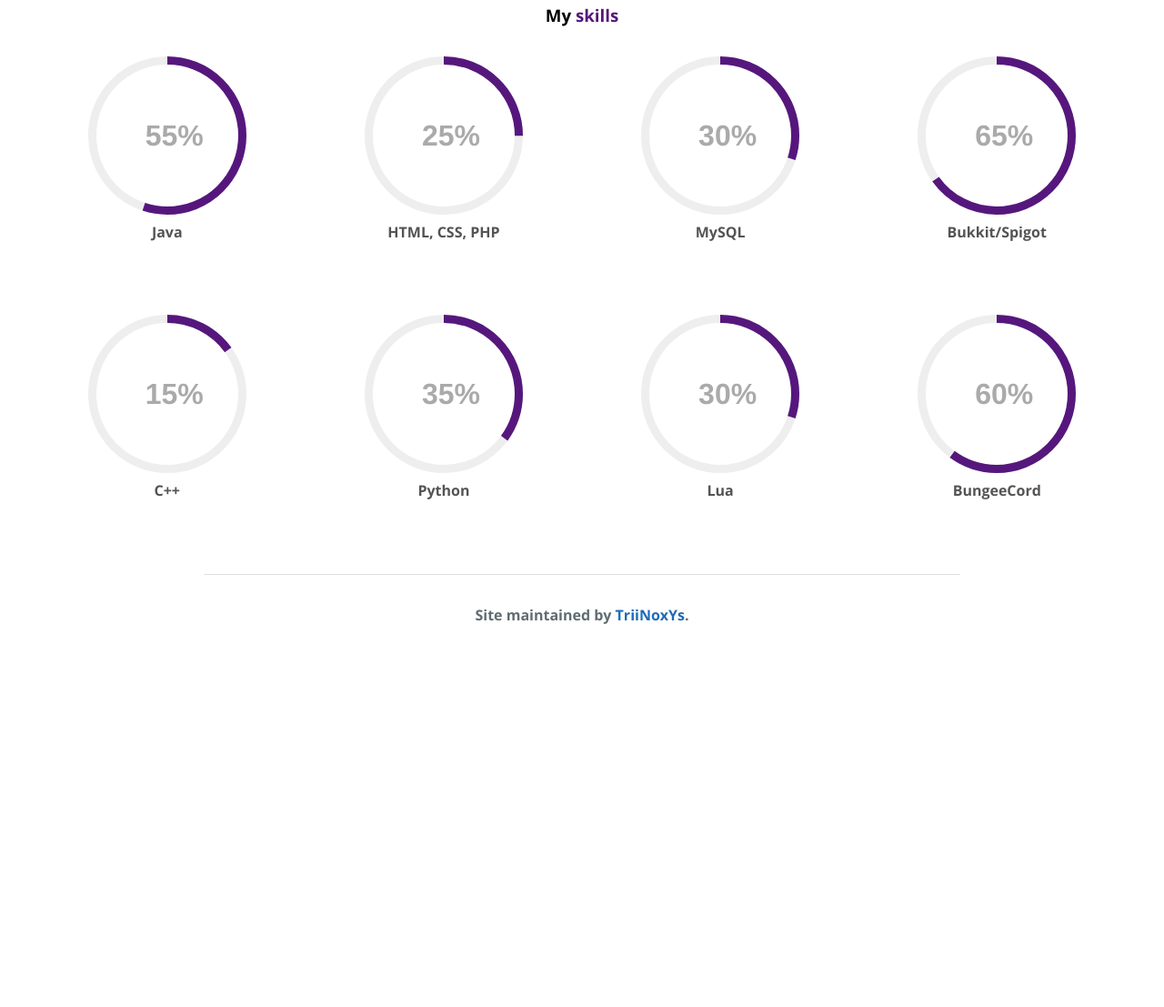
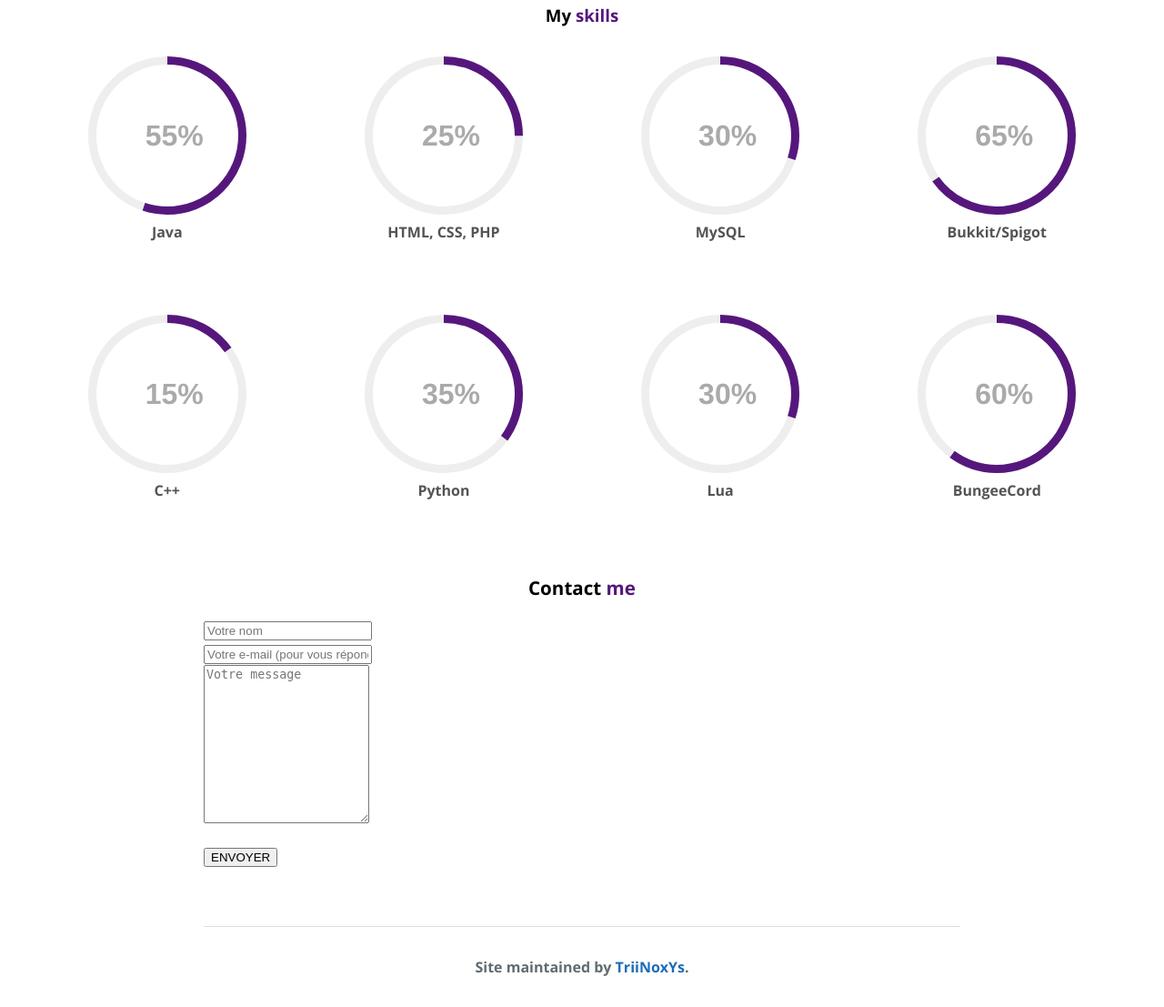
Before and after one commit to TriiNoxYs/TriiNoxYs.github.io, a PHP site: page / in a window 1280 px wide. Shown: the part 1163-2270 px from the top of the page at 91% size. Before the commit the page ends 1849 px from the top, so only its background shows below. Run offline with PHP 8.4, Linux system fonts and the light colour scheme.

Commit message:
Add contact form & noAnchorUrl test

```diff
--- a/css/style.css
+++ b/css/style.css
@@ -308,6 +308,6 @@ a {
   font-weight: bold;
 }
 
-.title-purple {
+.main-content h3 span, .progressbar-content h3 span{
   color:#56177D;
 }
--- a/index.html
+++ b/index.html
@@ -27,7 +27,7 @@
 	        <a href="#contact" class="btn">Contact</a>
 		</section>
 		<section class="main-content">
-	  		<h3>About <span style="color:#56177D;">Me</span></h3>
+	  		<h3>About <span>Me</span></h3>
 
 	        <p>I'm a 15 years old French developper. I mostly develop with Java on Eclipse but also in C++ and others languages and I know bases of HTML/CSS/PHP/JS but I prefer developing apps/software/etc instead of websites/webapps/etc. And finally, I'm a Linux lover <3. (But I also use Windows, especially for gaming.)</p>
 	        <p>I create some basic apps, some mini-games and also some Bukkit/Spigot plugins (for Minecraft).</p>
@@ -35,7 +35,7 @@
 		</section>
 
 		<section class="main-content" id="projects">
-	  		<h3>My <span style="color:#56177D;">projects</span></h3>
+	  		<h3>My <span>projects</span></h3>
 
 	        <p>
 				<ul style="list-style-type:disc">
@@ -59,7 +59,7 @@
 	    </section>
 
 	    <section class="progressbar-content" id="skills">
-	  		<h3>My <span class="title-purple">skills</span></h3>
+	  		<h3>My <span>skills</span></h3>
 
 	        <!-- Progressbar Java -->
 	        <div class="progressbar" id="pb-java">
@@ -132,14 +132,24 @@
 
 		</section>
 
+		<section class="main-content" id="contact">
+			<h3>Contact <span>me</span></h3>
+			<form action="./" method="POST">
+				<div> <input type="text" placeholder="Votre nom" required="required" id="name" name="name"> </div>
+				<div> <input type="text" placeholder="Votre e-mail (pour vous répondre)" required="required" id="email" name="email"> </div>
+				<div> <textarea placeholder="Votre message" required="required" id="message" name="message" style="margin-top: 0px; margin-bottom: 16px; height: 168px;"></textarea> </div>
+			    <button type="submit">ENVOYER</button>
+			 </form>
+		</section>
+
 		<section class="main-content">
 			<footer class="site-footer">
   	            Site maintained by <a href="https://github.com/TriiNoxYs">TriiNoxYs</a>.
   	         </footer>
 		</section>
 
+
 	    <script type="text/javascript">
-	      /*Scroll when click on a anchor, without changing URL to site.com/#anchor */
 	      var $root = $('html, body');
 	      $('a').click(function() {
 	          $root.animate({
```
